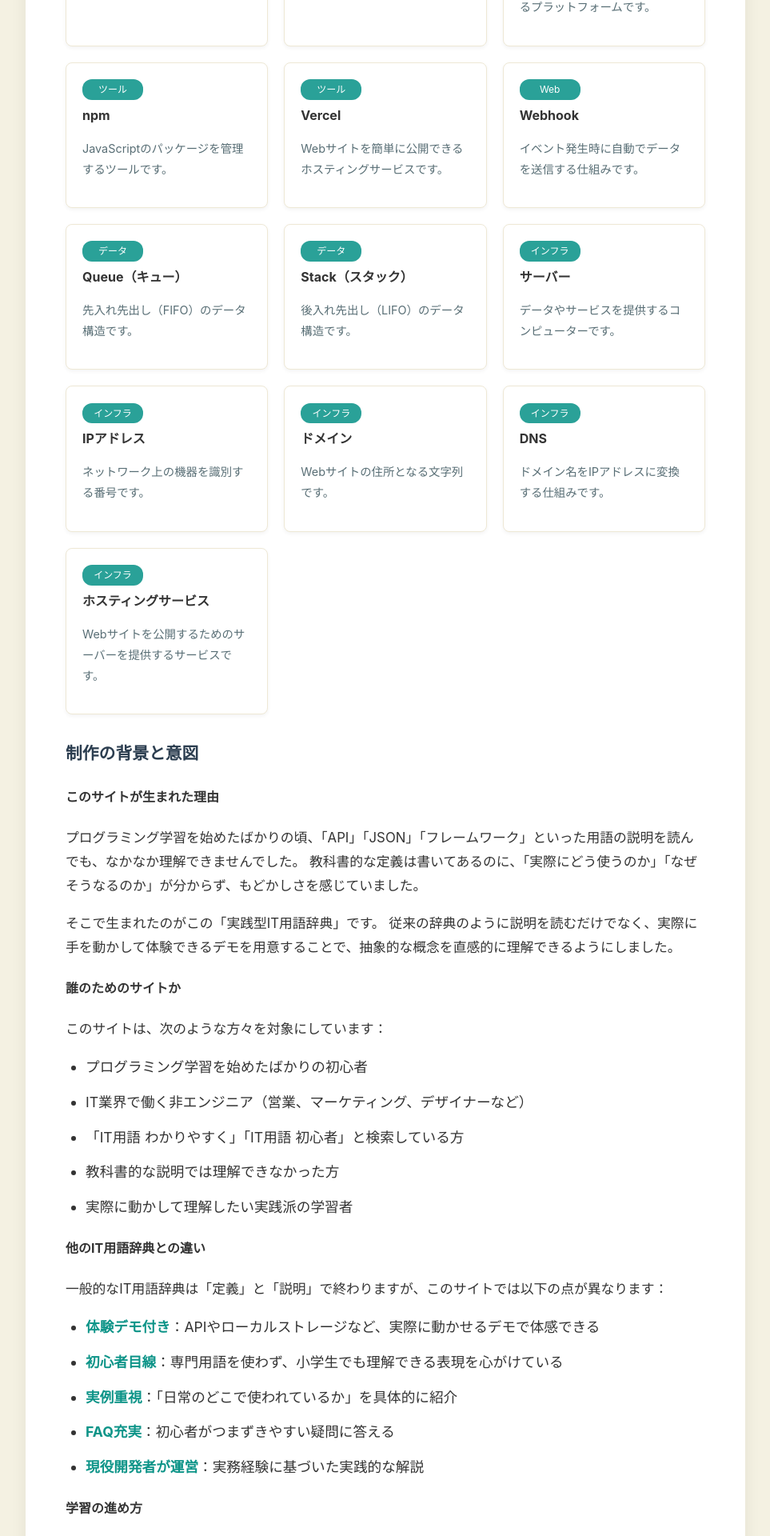
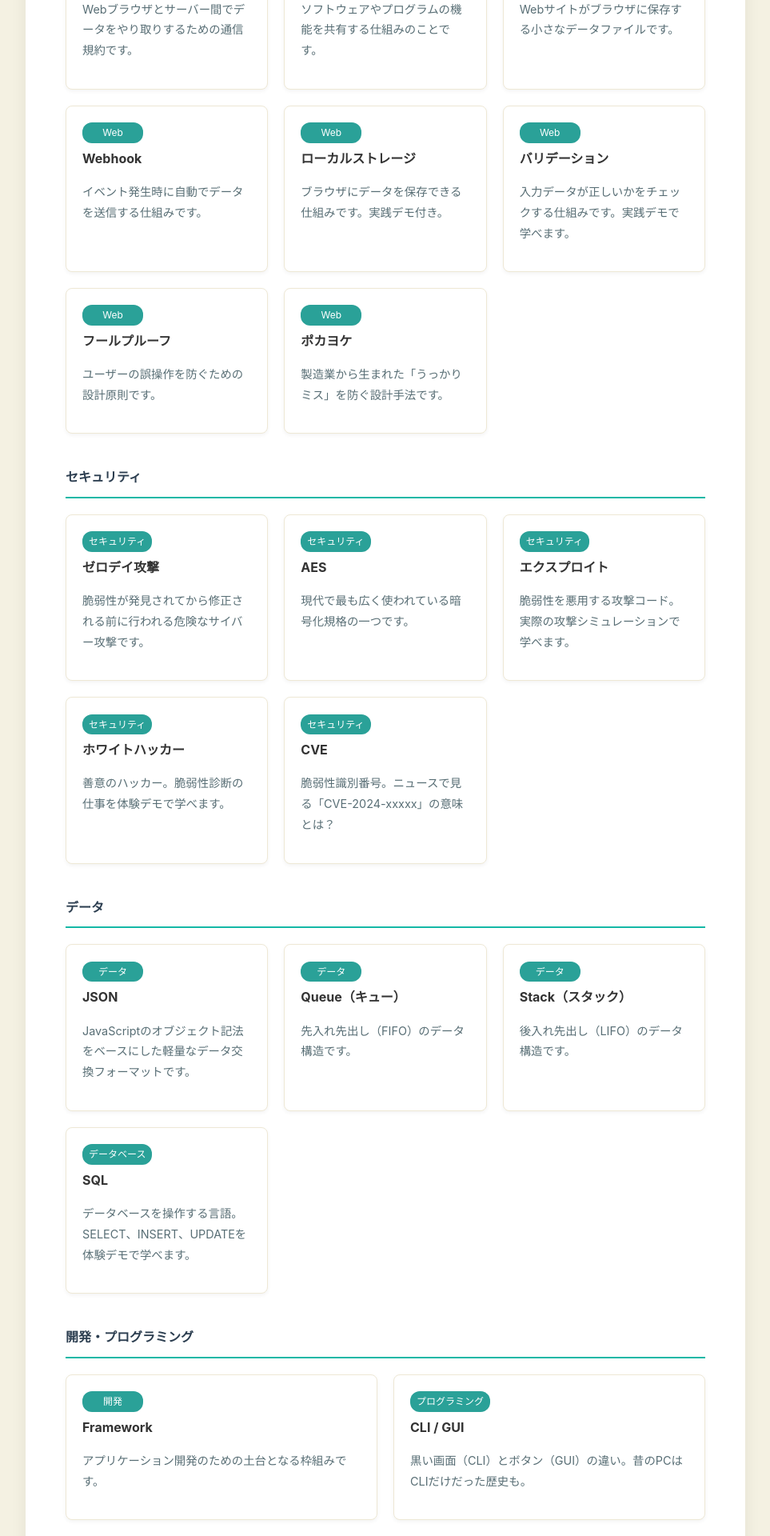
Before and after one commit to rin5uron/itwords, a Next.js app: page / in a window 1280 px wide. Shown: the part 2260-4180 px from the top of the page at 80% size, without its empty margins (158-1121 px from the left). Built offline with nearby package versions, Linux system fonts and the light colour scheme; no server answers.

Commit message:
トップページ改善

```diff
--- a/app/globals.css
+++ b/app/globals.css
@@ -698,6 +698,45 @@ footer a:hover {
   margin-bottom: 0;
 }
 
+/* 目次（Table of Contents）スタイル */
+.table-of-contents {
+  background-color: #f8f9fa;
+  border: 1px solid #dee2e6;
+  border-radius: 6px;
+  padding: 16px;
+  margin-bottom: 24px;
+  margin-top: 20px;
+}
+
+.table-of-contents ul {
+  list-style: none;
+  padding: 0;
+  margin: 0;
+  display: flex;
+  flex-direction: column;
+  gap: 6px;
+  text-align: left;
+}
+
+.table-of-contents li {
+  text-align: left;
+  width: 100%;
+  margin-bottom: 0;
+}
+
+.table-of-contents a {
+  color: #495057;
+  text-decoration: none;
+  display: block;
+  text-align: left;
+  width: 100%;
+}
+
+.table-of-contents a:hover {
+  color: #14b8a6;
+  text-decoration: underline;
+}
+
 /* FAQアコーディオンスタイル */
 .faq-section {
   margin-top: 50px;
--- a/app/page.tsx
+++ b/app/page.tsx
@@ -176,12 +176,29 @@ export default function Home() {
 
         <section id="all-terms">
           <h3>すべての用語</h3>
+
+          {/* Web */}
+          <h4 style={{ marginTop: '40px', marginBottom: '20px', color: '#2c3e50', borderBottom: '2px solid #14b8a6', paddingBottom: '10px' }}>Web</h4>
           <div className="card-container">
             <div className="card" data-category="web">
               <Link href="/terms/html" className="card-link">
                 <span className="category-tag">Web</span>
                 <h4>HTML</h4>
                 <p>Webページの構造を作るマークアップ言語です。</p>
+              </Link>
+            </div>
+            <div className="card" data-category="web">
+              <Link href="/terms/css" className="card-link">
+                <span className="category-tag">Web</span>
+                <h4>CSS</h4>
+                <p>Webページの見た目を整えるためのスタイルシート言語です。</p>
+              </Link>
+            </div>
+            <div className="card" data-category="web">
+              <Link href="/terms/javascript" className="card-link">
+                <span className="category-tag">Web</span>
+                <h4>JavaScript</h4>
+                <p>Webページに動きを付けるプログラミング言語です。</p>
               </Link>
             </div>
             <div className="card" data-category="web">
@@ -192,10 +209,10 @@ export default function Home() {
               </Link>
             </div>
             <div className="card" data-category="web">
-              <Link href="/terms/javascript" className="card-link">
+              <Link href="/terms/api" className="card-link">
                 <span className="category-tag">Web</span>
-                <h4>JavaScript</h4>
-                <p>Webページに動きを付けるプログラミング言語です。</p>
+                <h4>API</h4>
+                <p>ソフトウェアやプログラムの機能を共有する仕組みのことです。</p>
               </Link>
             </div>
             <div className="card" data-category="web">
@@ -205,6 +222,119 @@ export default function Home() {
                 <p>Webサイトがブラウザに保存する小さなデータファイルです。</p>
               </Link>
             </div>
+            <div className="card" data-category="web">
+              <Link href="/terms/webhook" className="card-link">
+                <span className="category-tag">Web</span>
+                <h4>Webhook</h4>
+                <p>イベント発生時に自動でデータを送信する仕組みです。</p>
+              </Link>
+            </div>
+            <div className="card" data-category="web">
+              <Link href="/terms/localstorage" className="card-link">
+                <span className="category-tag">Web</span>
+                <h4>ローカルストレージ</h4>
+                <p>ブラウザにデータを保存できる仕組みです。実践デモ付き。</p>
+              </Link>
+            </div>
+            <div className="card" data-category="web">
+              <Link href="/terms/validation" className="card-link">
+                <span className="category-tag">Web</span>
+                <h4>バリデーション</h4>
+                <p>入力データが正しいかをチェックする仕組みです。実践デモで学べます。</p>
+              </Link>
+            </div>
+            <div className="card" data-category="web">
+              <Link href="/terms/foolproof" className="card-link">
+                <span className="category-tag">Web</span>
+                <h4>フールプルーフ</h4>
+                <p>ユーザーの誤操作を防ぐための設計原則です。</p>
+              </Link>
+            </div>
+            <div className="card" data-category="web">
+              <Link href="/terms/poka-yoke" className="card-link">
+                <span className="category-tag">Web</span>
+                <h4>ポカヨケ</h4>
+                <p>製造業から生まれた「うっかりミス」を防ぐ設計手法です。</p>
+              </Link>
+            </div>
+          </div>
+
+          {/* セキュリティ */}
+          <h4 style={{ marginTop: '40px', marginBottom: '20px', color: '#2c3e50', borderBottom: '2px solid #14b8a6', paddingBottom: '10px' }}>セキュリティ</h4>
+          <div className="card-container">
+            <div className="card" data-category="security">
+              <Link href="/terms/zero-day" className="card-link">
+                <span className="category-tag">セキュリティ</span>
+                <h4>ゼロデイ攻撃</h4>
+                <p>脆弱性が発見されてから修正される前に行われる危険なサイバー攻撃です。</p>
+              </Link>
+            </div>
+            <div className="card" data-category="security">
+              <Link href="/terms/aes" className="card-link">
+                <span className="category-tag">セキュリティ</span>
+                <h4>AES</h4>
+                <p>現代で最も広く使われている暗号化規格の一つです。</p>
+              </Link>
+            </div>
+            <div className="card" data-category="security">
+              <Link href="/terms/exploit" className="card-link">
+                <span className="category-tag">セキュリティ</span>
+                <h4>エクスプロイト</h4>
+                <p>脆弱性を悪用する攻撃コード。実際の攻撃シミュレーションで学べます。</p>
+              </Link>
+            </div>
+            <div className="card" data-category="security">
+              <Link href="/terms/white-hat-hacker" className="card-link">
+                <span className="category-tag">セキュリティ</span>
+                <h4>ホワイトハッカー</h4>
+                <p>善意のハッカー。脆弱性診断の仕事を体験デモで学べます。</p>
+              </Link>
+            </div>
+            <div className="card" data-category="security">
+              <Link href="/terms/cve" className="card-link">
+                <span className="category-tag">セキュリティ</span>
+                <h4>CVE</h4>
+                <p>脆弱性識別番号。ニュースで見る「CVE-2024-xxxxx」の意味とは？</p>
+              </Link>
+            </div>
+          </div>
+
+          {/* データ */}
+          <h4 style={{ marginTop: '40px', marginBottom: '20px', color: '#2c3e50', borderBottom: '2px solid #14b8a6', paddingBottom: '10px' }}>データ</h4>
+          <div className="card-container">
+            <div className="card" data-category="data">
+              <Link href="/terms/json" className="card-link">
+                <span className="category-tag">データ</span>
+                <h4>JSON</h4>
+                <p>JavaScriptのオブジェクト記法をベースにした軽量なデータ交換フォーマットです。</p>
+              </Link>
+            </div>
+            <div className="card" data-category="data">
+              <Link href="/terms/queue" className="card-link">
+                <span className="category-tag">データ</span>
+                <h4>Queue（キュー）</h4>
+                <p>先入れ先出し（FIFO）のデータ構造です。</p>
+              </Link>
+            </div>
+            <div className="card" data-category="data">
+              <Link href="/terms/stack" className="card-link">
+                <span className="category-tag">データ</span>
+                <h4>Stack（スタック）</h4>
+                <p>後入れ先出し（LIFO）のデータ構造です。</p>
+              </Link>
+            </div>
+            <div className="card" data-category="data">
+              <Link href="/terms/sql" className="card-link">
+                <span className="category-tag">データベース</span>
+                <h4>SQL</h4>
+                <p>データベースを操作する言語。SELECT、INSERT、UPDATEを体験デモで学べます。</p>
+              </Link>
+            </div>
+          </div>
+
+          {/* 開発・プログラミング */}
+          <h4 style={{ marginTop: '40px', marginBottom: '20px', color: '#2c3e50', borderBottom: '2px solid #14b8a6', paddingBottom: '10px' }}>開発・プログラミング</h4>
+          <div className="card-container">
             <div className="card" data-category="programming">
               <Link href="/terms/framework" className="card-link">
                 <span className="category-tag">開発</span>
@@ -212,6 +342,18 @@ export default function Home() {
                 <p>アプリケーション開発のための土台となる枠組みです。</p>
               </Link>
             </div>
+            <div className="card" data-category="programming">
+              <Link href="/terms/cli-gui" className="card-link">
+                <span className="category-tag">プログラミング</span>
+                <h4>CLI / GUI</h4>
+                <p>黒い画面（CLI）とボタン（GUI）の違い。昔のPCはCLIだけだった歴史も。</p>
+              </Link>
+            </div>
+          </div>
+
+          {/* ツール */}
+          <h4 style={{ marginTop: '40px', marginBottom: '20px', color: '#2c3e50', borderBottom: '2px solid #14b8a6', paddingBottom: '10px' }}>ツール</h4>
+          <div className="card-container">
             <div className="card" data-category="tools">
               <Link href="/terms/github" className="card-link">
                 <span className="category-tag">ツール</span>
@@ -233,27 +375,11 @@ export default function Home() {
                 <p>Webサイトを簡単に公開できるホスティングサービスです。</p>
               </Link>
             </div>
-            <div className="card" data-category="web">
-              <Link href="/terms/webhook" className="card-link">
-                <span className="category-tag">Web</span>
-                <h4>Webhook</h4>
-                <p>イベント発生時に自動でデータを送信する仕組みです。</p>
-              </Link>
-            </div>
-            <div className="card" data-category="data">
-              <Link href="/terms/queue" className="card-link">
-                <span className="category-tag">データ</span>
-                <h4>Queue（キュー）</h4>
-                <p>先入れ先出し（FIFO）のデータ構造です。</p>
-              </Link>
-            </div>
-            <div className="card" data-category="data">
-              <Link href="/terms/stack" className="card-link">
-                <span className="category-tag">データ</span>
-                <h4>Stack（スタック）</h4>
-                <p>後入れ先出し（LIFO）のデータ構造です。</p>
-              </Link>
-            </div>
+          </div>
+
+          {/* インフラ */}
+          <h4 style={{ marginTop: '40px', marginBottom: '20px', color: '#2c3e50', borderBottom: '2px solid #14b8a6', paddingBottom: '10px' }}>インフラ</h4>
+          <div className="card-container">
             <div className="card" data-category="infrastructure">
               <Link href="/terms/server" className="card-link">
                 <span className="category-tag">インフラ</span>
```
Also changed, not shown: app/components/TableOfContents.tsx (+3 -23 lines), app/terms/aes/page.tsx (+2 -28 lines), app/terms/api/page.tsx (+8 -22 lines), 1 other file (tests, documents, lock files or other folders).
